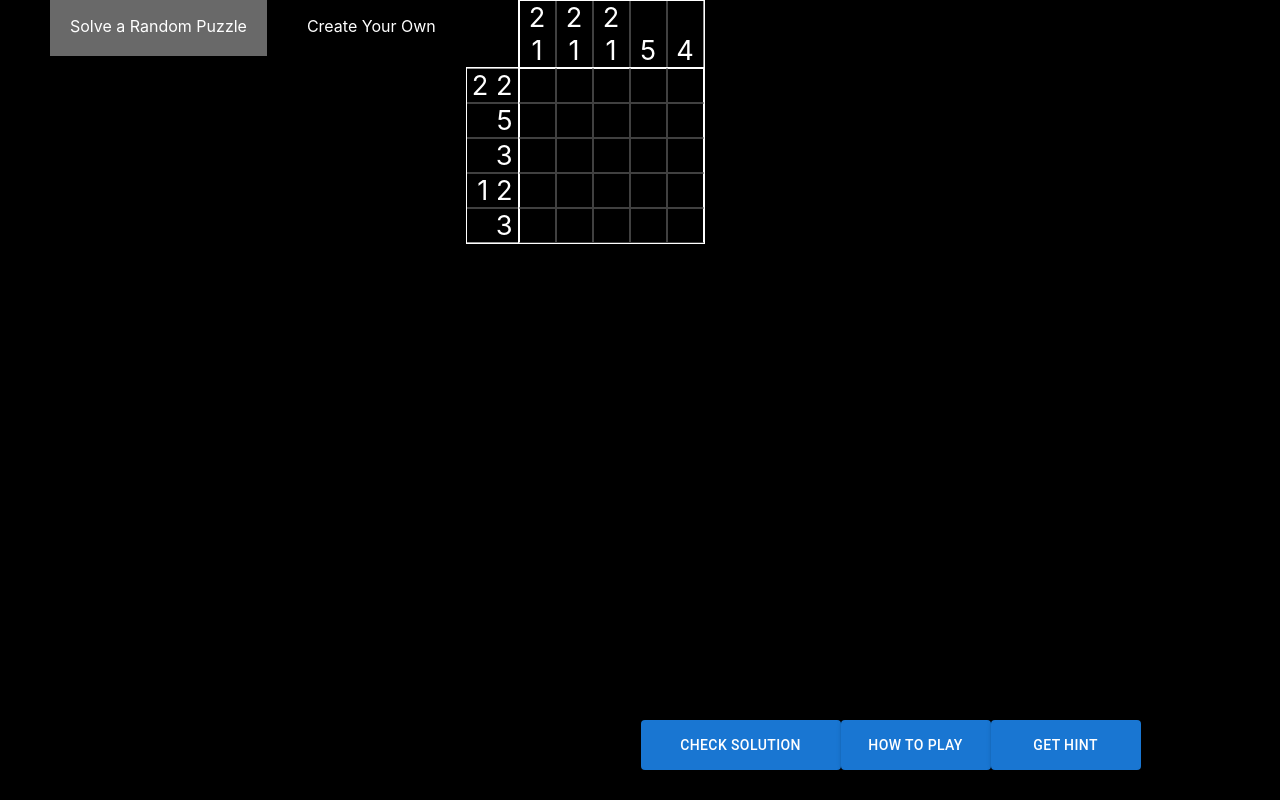
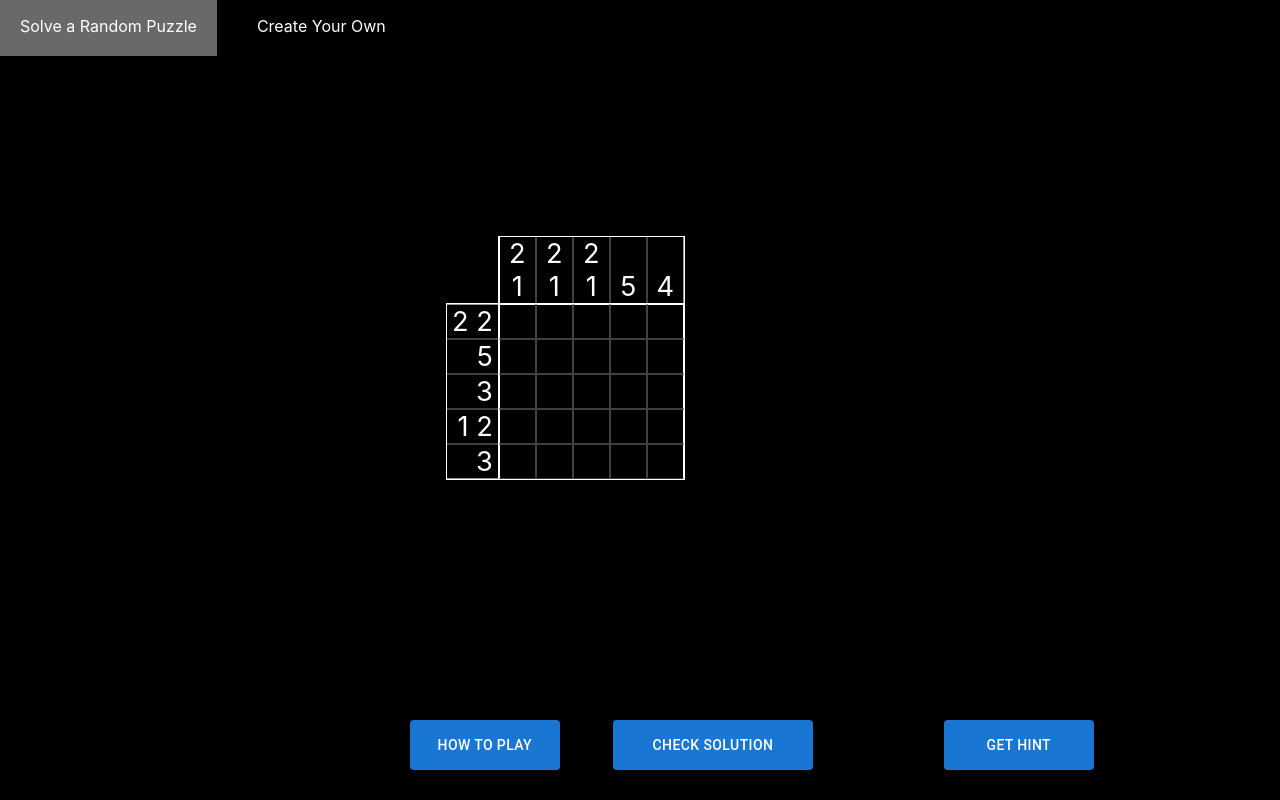
Before and after one commit to ravendevore/4430-nonograms, a React (Create React App) app in the folder nonogram/: page / in a window 1280 px wide. Built offline with nearby package versions, Linux system fonts and the light colour scheme.

Commit message:
Repositioned grid using CSS

```diff
--- a/nonogram/src/App.css
+++ b/nonogram/src/App.css
@@ -53,6 +53,24 @@
 	margin: auto auto;
 	display: grid;
 	grid-template: auto, auto / auto, auto;
+}
+
+.size-5 .grid {
+  position: fixed;
+  right: 46.5%;
+  bottom: 40%;
+}
+
+.size-10 .grid {
+  position: fixed;
+  right: 40.2%;
+  bottom: 25%;
+}
+
+.size-15 .grid {
+  position: fixed;
+  right: 34.2%;
+  bottom: 12%;
 }
 
 .gridCont {
@@ -226,7 +244,7 @@
   width: 200px;
   margin-top: 50%;
   bottom: -90%;
-  right: 5%;
+  right: -11.5%;
   align-items: center;
 }
 
@@ -235,10 +253,10 @@
   margin: auto;
   position: fixed;
   height: 50px;
-  width: 200px;
+  width: 175px;
   margin-top: 50%;
   bottom: -90%;
-  right: 5%;
+  right: -5%;
   align-items: center;
 }
 
@@ -250,7 +268,7 @@
   width: 150px;
   margin-top: 50%;
   bottom: -90%;
-  right: 5%;
+  right: 20%;
   align-items: center;
 }
 
@@ -259,10 +277,10 @@
   margin: auto;
   position: fixed;
   height: 50px;
-  width: 150px;
+  width: 175px;
   margin-top: 50%;
   bottom: -90%;
-  right: 5%;
+  right: -8%;
   align-items: center;
 }
 
@@ -274,7 +292,7 @@
   width: 150px;
   margin-top: 50%;
   bottom: -90%;
-  right: 5%;
+  right: -10%;
   align-items: center;
 }
 
@@ -290,7 +308,18 @@
   list-style: none;
 }
 
-.navLink {
+.navSolve {
+  position: relative;
+  left: -50px;
+  color:white;
+  padding: 20px;
+  margin: 10px;
+  text-decoration: none;
+}
+
+.navCreate {
+  position: relative;
+  left: -50px;
   color:white;
   padding: 20px;
   margin: 10px;
--- a/nonogram/src/App.js
+++ b/nonogram/src/App.js
@@ -10,10 +10,10 @@ function App() {
     <div className="App">
       <ul className="navbar">
         <li>
-          <NavLink className={({isActive}) => isActive ? "navLink navActive": "navLink" } to="/">Solve a Random Puzzle</NavLink>
+          <NavLink className={({isActive}) => isActive ? "navSolve navActive": "navSolve" } to="/">Solve a Random Puzzle</NavLink>
         </li>
         <li>
-          <NavLink className={({isActive}) => isActive ? "navLink navActive": "navLink" } to="/create">Create Your Own</NavLink>
+          <NavLink className={({isActive}) => isActive ? "navCreate navActive": "navCreate" } to="/create">Create Your Own</NavLink>
         </li>
       </ul>
       <Routes>
```
